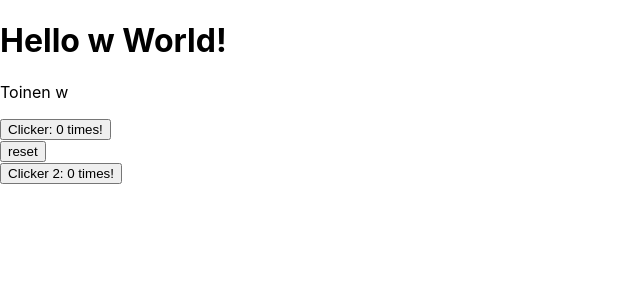
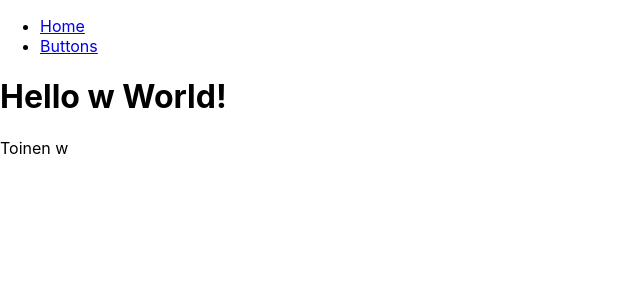
Before and after one commit to Leeviantila/React_nettisivu, a React (Create React App) app in the folder react_nettisivu/: page / in a window 1280 px wide. Shown: the top 300 px of the page, without its empty margins (0-640 px from the left). Built offline with nearby package versions, Linux system fonts and the light colour scheme.

Commit message:
router lisätty

```diff
--- a/react_nettisivu/src/App.js
+++ b/react_nettisivu/src/App.js
@@ -1,16 +1,29 @@
 import React from "react";
 import {Message} from "./pages/Message";
 import {Buttons} from "./pages/Buttons";
+import { BrowserRouter, Routes, Route } from "react-router-dom";
+import { Router } from "./pages/Router";
 
 
 function App() {
   return (
-    <div>
-      <Message/>
-      <Buttons/>
+
+    <BrowserRouter>
+      <div>
+        <Routes>
+              <Route path = '/' element = {<Router/>}>
+              <Route index element = {<Message/>}/>
+              <Route path ='/Buttons' element = {<Buttons/>}/>
+
+            <Route/>
+          </Route>
+
+        </Routes>
+      </div>
+
+    </BrowserRouter>
 
 
-    </div>
   );
 }
 
--- a/react_nettisivu/src/pages/Router.jsx
+++ b/react_nettisivu/src/pages/Router.jsx
@@ -1 +1,37 @@
 import React from "react";
+import { Outlet, Link } from "react-router-dom";
+
+
+
+export const Router = () => {
+
+    return (
+
+        <>
+            <div>
+                <ul>
+
+                    <li>
+                        <Link to = "/">Home</Link>
+                    </li>
+
+                    <li>
+                        <Link to = "/Buttons">Buttons</Link>
+                    </li>
+
+
+
+
+                </ul>
+
+            </div>
+            <Outlet/>
+
+        </>
+      );
+
+
+
+
+
+}
```
